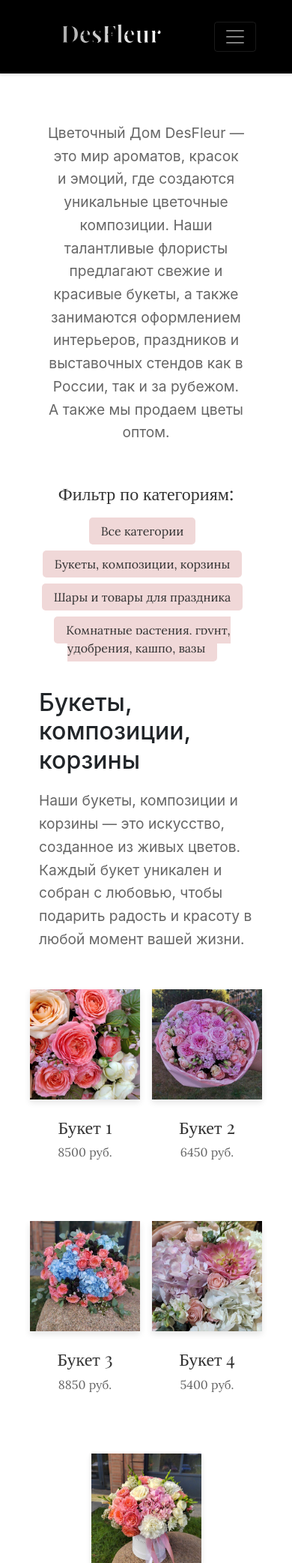
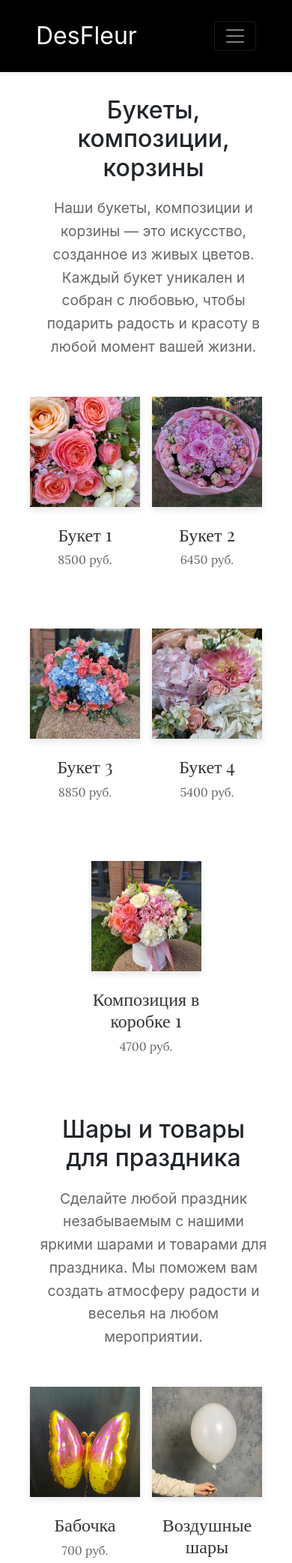
Before and after one commit to MaximZobkov/flowers, a Flask app: page / in a window 390 px wide. Shown: the top 2084 px of the page at 75% size. Run offline with Flask 2, Linux system fonts and the light colour scheme; data comes from the database, SQL or seed files in the repository; some libraries are stand-ins or nearby versions.

Commit message:
fix mobile version and add categories

```diff
--- a/static/css/styles.css
+++ b/static/css/styles.css
@@ -23,7 +23,9 @@ nav {
     align-items: center;
     width: 100%;
 }
-
+.logo1 {
+    display: none;
+}
 .logo-container {
     flex: 1;
     display: flex;
@@ -47,7 +49,9 @@ nav {
     stroke: black;
     stroke-width: 1;
 }
-
+.lgo {
+    display: none;
+}
 .cart {
     background-color: #000; /* Черный */
     color: white;
@@ -56,6 +60,7 @@ nav {
     border-radius: 5px;
     font-size: 1em;
     cursor: pointer;
+    width: 100%;
 }
 
 .cart:hover {
@@ -70,10 +75,11 @@ nav {
     padding: 2em;
 }
 
-.container {
+.container1 {
     background-color: #ffffff; /* Белый */
     border-radius: 8px;
     width: 100%;
+    max-width: 1200px;
     padding: 2em;
 }
 
@@ -84,7 +90,7 @@ nav {
 }
 
 .welcome-message {
-    text-align: center;
+    justify-content: inherit;
     padding: 2em;
 }
 
@@ -448,7 +454,9 @@ footer {
 .add-to-cart-button:hover {
     background-color: #ddd; /* Светло-серый */
 }
-
+.logo-full {
+    display: block;
+}
 /* Media queries for responsive design */
 @media (max-width: 1200px) {
     .flower-card {
@@ -460,7 +468,8 @@ footer {
     .flower-card {
         width: calc(50% - 1em);
     }
-  .container {
+
+    .container1 {
     max-width: 100%;
   }
 }
@@ -469,7 +478,14 @@ footer {
     .flower-card {
         width: calc(100% - 1em);
     }
+
+    .container1 {
+        max-width: 100%;
+        padding: 0;
+        margin: 0;
+    }
 }
+
 
 @media (max-width: 768px) {
     .flower-card {
@@ -489,8 +505,18 @@ footer {
         margin-right: 0;
         margin-bottom: 1em;
     }
-  .container {
-    max-width: 100%;
+
+    .container1 {
+        max-width: 100%;
+        padding: 0;
+        margin: 0;
   }
+    .logo-full {
+        display: none;
+    }
+    .lgo {
+        display: block;
+        font-size: 2em;
+    }
 
 }
--- a/templates/base.html
+++ b/templates/base.html
@@ -14,37 +14,57 @@
 <body>
 <header>
     <nav class="navbar navbar-expand-lg sticky-top navbar-dark">
-        <a href="{{ url_for('index') }}" class="logo">
-                <svg width="200" height="50" xmlns="http://www.w3.org/2000/svg">
-                    <defs>
-                        <lineargradient id="grad1" x1="0%" y1="0%" x2="100%" y2="0%">
-                            <stop offset="0%" style="stop-color:rgb(170,170,170);stop-opacity:1"/>
-                            <stop offset="100%" style="stop-color:rgb(255,255,255);stop-opacity:1"/>
-                        </lineargradient>
-                    </defs>
-                    <text x="50%" y="50%" class="fancy-text" dominant-baseline="middle" text-anchor="middle">DesFleur</text>
-                </svg>
-            </a>
+        <div class="lgo">
+            <a href="/" style="color: white;text-decoration: none;">DesFleur</a>
+        </div>
         <button class="navbar-toggler" type="button" data-toggle="collapse"
                 data-target="#navbarSupportedContent" aria-controls="navbarSupportedContent"
                 aria-expanded="false" aria-label="Toggle navigation">
             <span class="navbar-toggler-icon"></span>
         </button>
-        <div class="collapse navbar-collapse mr-auto" id="navbarSupportedContent">
-            <a class="mr-auto"></a>
+
+        <div class="collapse navbar-collapse" id="navbarSupportedContent">
+            <ul class="navbar-nav mr-auto">
+                <li class="nav-item dropdown">
+                    <a class="nav-link dropdown-toggle btn" href="#" id="categoriesDropdown" role="button"
+                       data-toggle="dropdown" aria-haspopup="true" aria-expanded="false" style="color: white">
+                        Категории
+                    </a>
+                    <div class="dropdown-menu" aria-labelledby="categoriesDropdown">
+                        <a class="dropdown-item" href="{{ url_for('index') }}">Все категории</a>
+                        {% for category in categories %}
+                        <a class="dropdown-item" href="{{ url_for('index') }}?category={{ category }}">{{ category
+                            }}</a>
+                        {% endfor %}
+                    </div>
+                </li>
+            </ul>
+            <div class="logo-full">
+                <a href="{{ url_for('index') }}" class="logo">
+                    <svg width="200" height="50" xmlns="http://www.w3.org/2000/svg">
+                        <defs>
+                            <lineargradient id="grad1" x1="0%" y1="0%" x2="100%" y2="0%">
+                                <stop offset="0%" style="stop-color:rgb(170,170,170);stop-opacity:1"/>
+                                <stop offset="100%" style="stop-color:rgb(255,255,255);stop-opacity:1"/>
+                            </lineargradient>
+                        </defs>
+                        <text x="50%" y="50%" class="fancy-text" dominant-baseline="middle" text-anchor="middle">
+                            DesFleur
+                        </text>
+                    </svg>
+                </a>
+            </div>
+            <p class="mr-auto"></p>
             <p class="mt-1 mb-1">
                 <button id="cart-button" class="cart">Корзина ({{ session.get('cart', [])|length }})</button>
             </p>
-            <!--<p class="mt-1 mb-1">
-                <a class="btn btn-dark mr-2 mt-1 mb-1" href="/maps"> Карта </a>
-            </p>-->
-
         </div>
     </nav>
-
 </header>
 <div class="main-content">
+    <div class="container1">
         {% block content %}{% endblock %}
+    </div>
 </div>
 <footer>
     <div class="footer-content">
--- a/templates/index.html
+++ b/templates/index.html
@@ -1,25 +1,10 @@
 {% extends 'base.html' %}
 {% block content %}
 <div class="bouquets-container">
-    <div class="welcome-message">
-        <p>
-            Цветочный Дом DesFleur — это мир ароматов, красок и эмоций, где создаются уникальные цветочные композиции.
-            Наши талантливые флористы предлагают свежие и красивые букеты, а также занимаются оформлением интерьеров,
-            праздников и выставочных стендов как в России, так и за рубежом. А также мы продаем цветы оптом.
-        </p>
-    </div>
-    <div class="category-filters">
-        <h2>Фильтр по категориям:</h2>
-        <ul>
-            <li><a href="{{ url_for('index') }}">Все категории</a></li>
-            {% for category in categories %}
-            <li><a href="{{ url_for('index') }}?category={{ category }}">{{ category }}</a></li>
-            {% endfor %}
-        </ul>
-    </div>
+
     {% for category, flowers in grouped_flowers.items() %}
-    <h2 class="category-name">{{ category }}</h2>
-    <div class="category-message">
+    <h2 class="category-name" align="center">{{ category }}</h2>
+    <div class="category-message" style="text-align: center">
         <p>
             {{ categories_description[category] }}
         </p>
@@ -44,5 +29,13 @@
         {% endfor %}
     </div>
     {% endfor %}
+    <div class="welcome-message">
+        <h1>О нас</h1>
+        <p>
+            Цветочный Дом DesFleur — это мир ароматов, красок и эмоций, где создаются уникальные цветочные композиции.
+            Наши талантливые флористы предлагают свежие и красивые букеты, а также занимаются оформлением интерьеров,
+            праздников и выставочных стендов как в России, так и за рубежом. А также мы продаем цветы оптом.
+        </p>
+    </div>
 </div>
 {% endblock %}
```
Also changed, not shown: models.py (+0 -7 lines).
